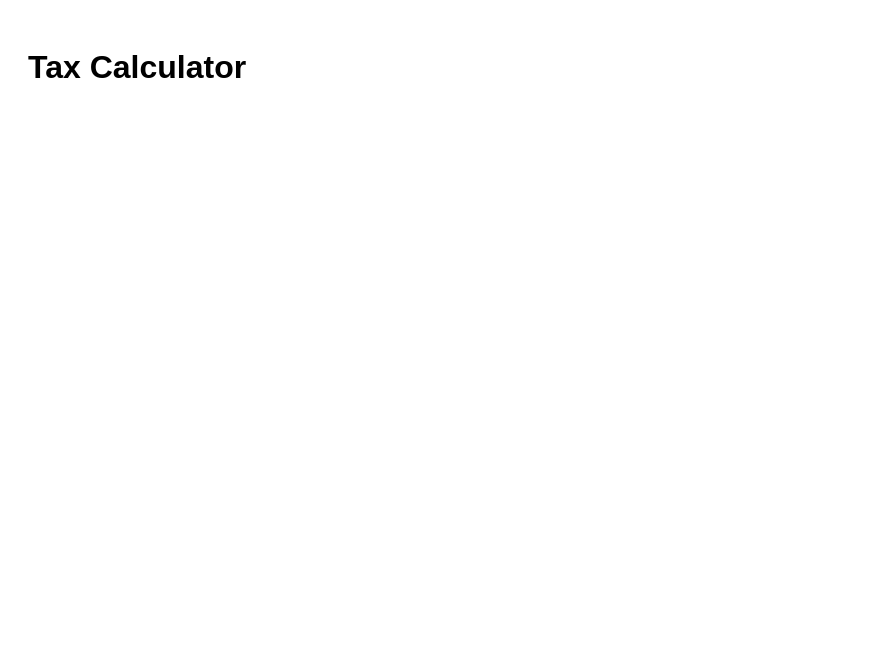
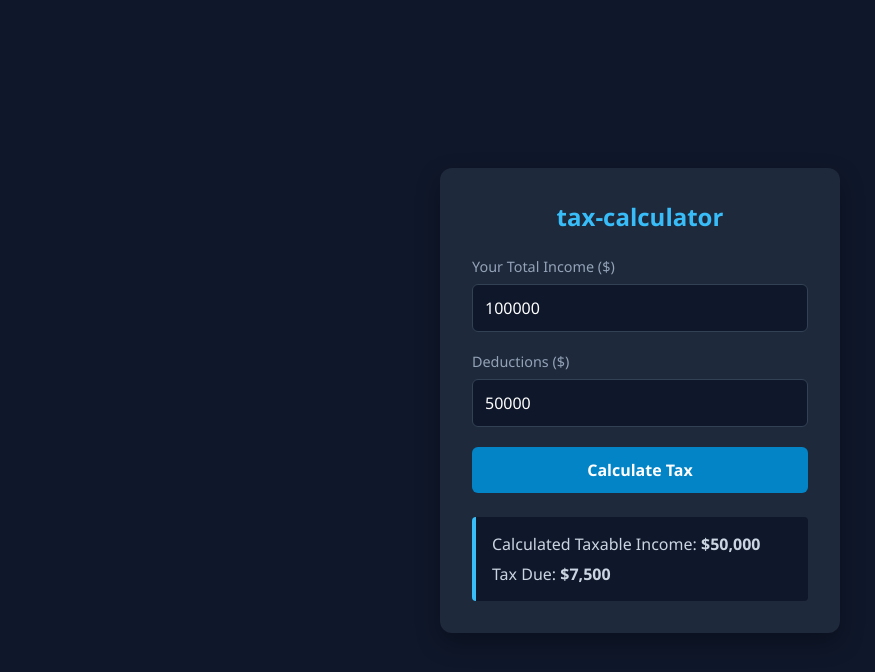
Before and after one commit to Sheezahjawaid/juphc-tc_pipeline, a website: page index.html in a window 1280 px wide. Shown: the whole page, without its empty margins (0-875 px from the left). Drawn offline with Linux system fonts and the light colour scheme.

Commit message:
Updated Tekton configuration files, UI labels, and assets

```diff
--- a/index.html
+++ b/index.html
@@ -1,11 +1,29 @@
 <!DOCTYPE html>
-<html>
+<html lang="en">
 <head>
-  <title>Tax Calculator</title>
+  <meta charset="UTF-8">
+  <title>tax-calculator</title>
   <link rel="stylesheet" href="style.css">
 </head>
 <body>
-  <h1>Tax Calculator</h1>
+  <div class="calculator-card">
+    <h2>tax-calculator</h2>
+    <div class="form-group">
+      <label for="income">Your Total Income ($)</label>
+      <input type="number" id="income" placeholder="100000" value="100000">
+    </div>
+    <div class="form-group">
+      <label for="deductions">Deductions ($)</label>
+      <input type="number" id="deductions" placeholder="50000" value="50000">
+    </div>
+    <button id="calcBtn" onclick="calculateAndDisplayTax()">Calculate Tax</button>
+
+    <div id="result" class="result-box">
+      <p>Calculated Taxable Income: <strong id="taxableOutput">$50,000</strong></p>
+      <p>Tax Due: <strong id="taxOutput">$7,500</strong></p>
+    </div>
+  </div>
+
   <script src="taxCalculator.js"></script>
   <script src="script.js"></script>
 </body>
--- a/script.js
+++ b/script.js
@@ -1 +1,16 @@
-console.log("Tax Calculator Loaded");
+function calculateAndDisplayTax() {
+  const incomeInput = parseFloat(document.getElementById('income').value);
+  const deductionsInput = parseFloat(document.getElementById('deductions').value) || 0;
+
+  if (isNaN(incomeInput) || incomeInput < 0) {
+    alert("Please enter a valid positive income amount.");
+    return;
+  }
+
+  const result = calculateTax(incomeInput, deductionsInput);
+
+  document.getElementById('taxableOutput').innerText = `$${result.taxableIncome.toLocaleString()}`;
+  document.getElementById('taxOutput').innerText = `$${result.taxAmount.toLocaleString()}`;
+
+  document.getElementById('result').classList.remove('hidden');
+}
--- a/style.css
+++ b/style.css
@@ -1 +1,94 @@
-body { font-family: sans-serif; padding: 20px; }
+* {
+  box-sizing: border-box;
+  margin: 0;
+  padding: 0;
+  font-family: 'Segoe UI', Tahoma, Geneva, Verdana, sans-serif;
+}
+
+body {
+  background-color: #0f172a;
+  color: #f8fafc;
+  display: flex;
+  justify-content: center;
+  align-items: center;
+  min-height: 100vh;
+}
+
+.calculator-card {
+  background: #1e293b;
+  padding: 2rem;
+  border-radius: 12px;
+  box-shadow: 0 10px 25px rgba(0, 0, 0, 0.3);
+  width: 100%;
+  max-width: 400px;
+}
+
+h2 {
+  margin-bottom: 1.5rem;
+  text-align: center;
+  color: #38bdf8;
+}
+
+.form-group {
+  margin-bottom: 1.25rem;
+}
+
+label {
+  display: block;
+  margin-bottom: 0.5rem;
+  font-size: 0.9rem;
+  color: #94a3b8;
+}
+
+input {
+  width: 100%;
+  padding: 0.75rem;
+  border-radius: 6px;
+  border: 1px solid #334155;
+  background: #0f172a;
+  color: #fff;
+  font-size: 1rem;
+}
+
+input:focus {
+  outline: none;
+  border-color: #38bdf8;
+}
+
+button {
+  width: 100%;
+  padding: 0.75rem;
+  border: none;
+  border-radius: 6px;
+  background: #0284c7;
+  color: #fff;
+  font-size: 1rem;
+  font-weight: 600;
+  cursor: pointer;
+  transition: background 0.2s ease;
+}
+
+button:hover {
+  background: #0369a1;
+}
+
+.result-box {
+  margin-top: 1.5rem;
+  padding: 1rem;
+  background: #0f172a;
+  border-left: 4px solid #38bdf8;
+  border-radius: 4px;
+}
+
+.result-box p {
+  margin-bottom: 0.5rem;
+  color: #cbd5e1;
+}
+
+.result-box p:last-child {
+  margin-bottom: 0;
+}
+
+.hidden {
+  display: none;
+}
--- a/taxCalculator.js
+++ b/taxCalculator.js
@@ -1 +1,8 @@
-function calculateTax(income) { return income * 0.15; }
+function calculateTax(income, deductions = 0) {
+  const taxableIncome = Math.max(0, income - deductions);
+  const taxAmount = taxableIncome * 0.15;
+  return {
+    taxableIncome,
+    taxAmount
+  };
+}
```
Also changed, not shown: .tekton/pipeline.yaml, .tekton/run.yaml, .tekton/tasks.yaml, 10-final-output.png (added).
